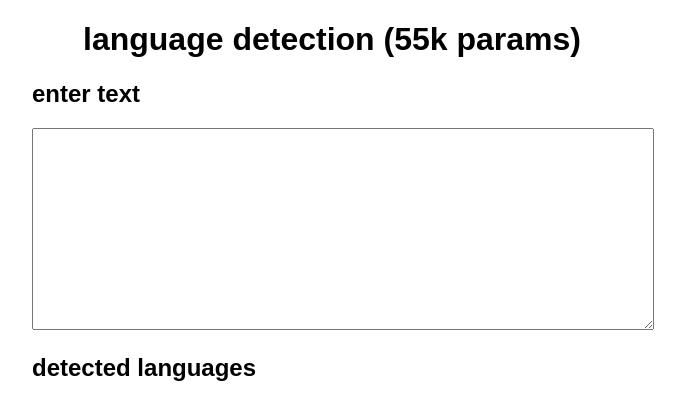
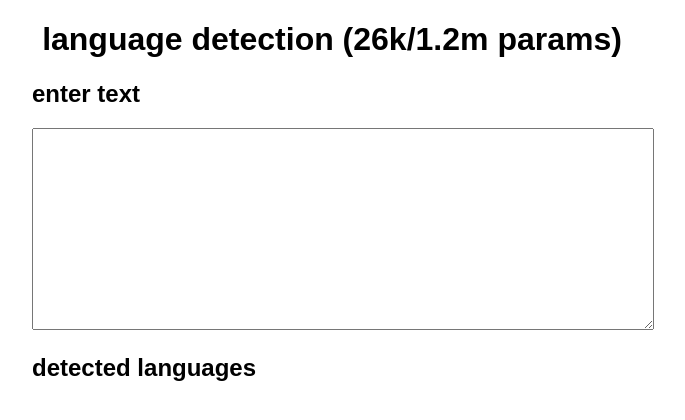
Before and after one commit to zugdev/language-detector-UI, a website: page index.html in a window 1280 px wide. Shown: the whole page, without its empty margins (308-993 px from the left). Drawn offline with Linux system fonts and the light colour scheme.

Commit message:
feat: model size

```diff
--- a/index.html
+++ b/index.html
@@ -8,7 +8,7 @@
 </head>
 <body>
     <header>
-        <h1>language detection (55k params)</h1>
+        <h1>language detection (26k/1.2m params)</h1>
     </header>
     <main>
         <section>
```
